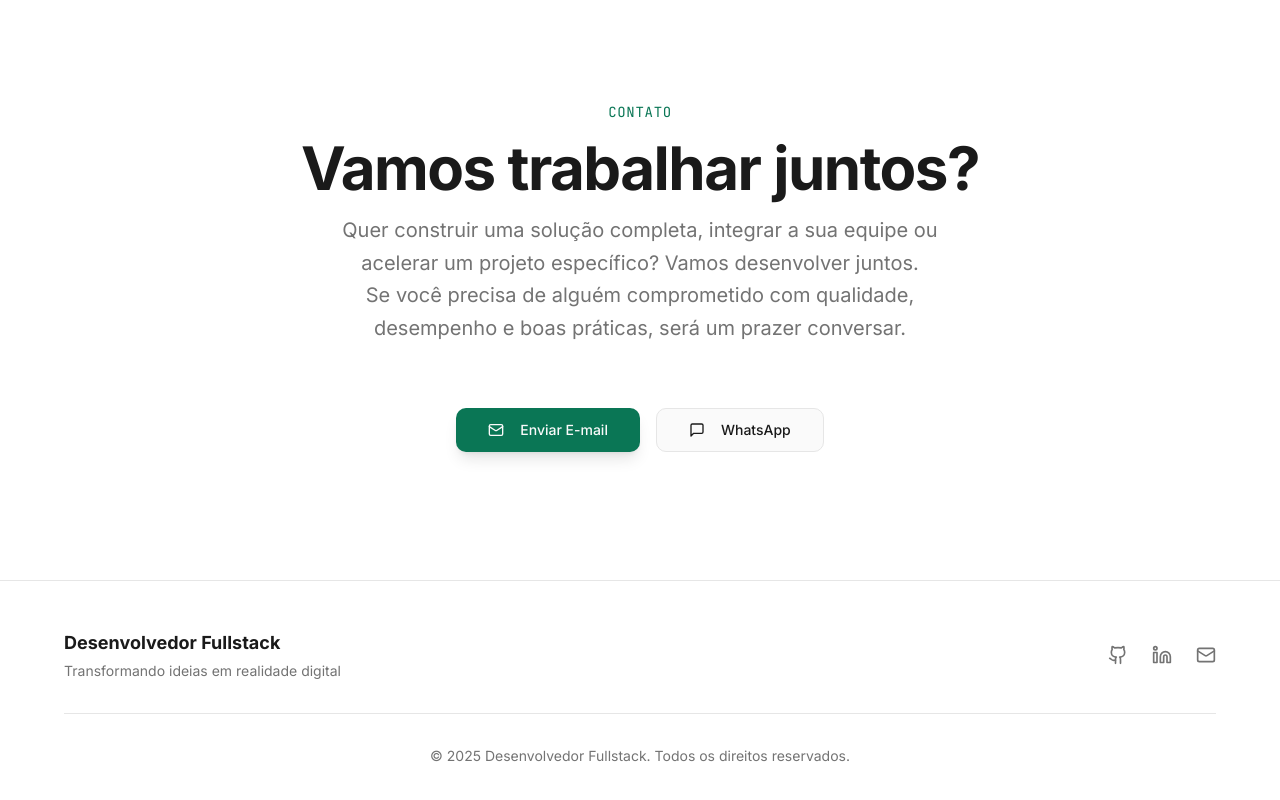
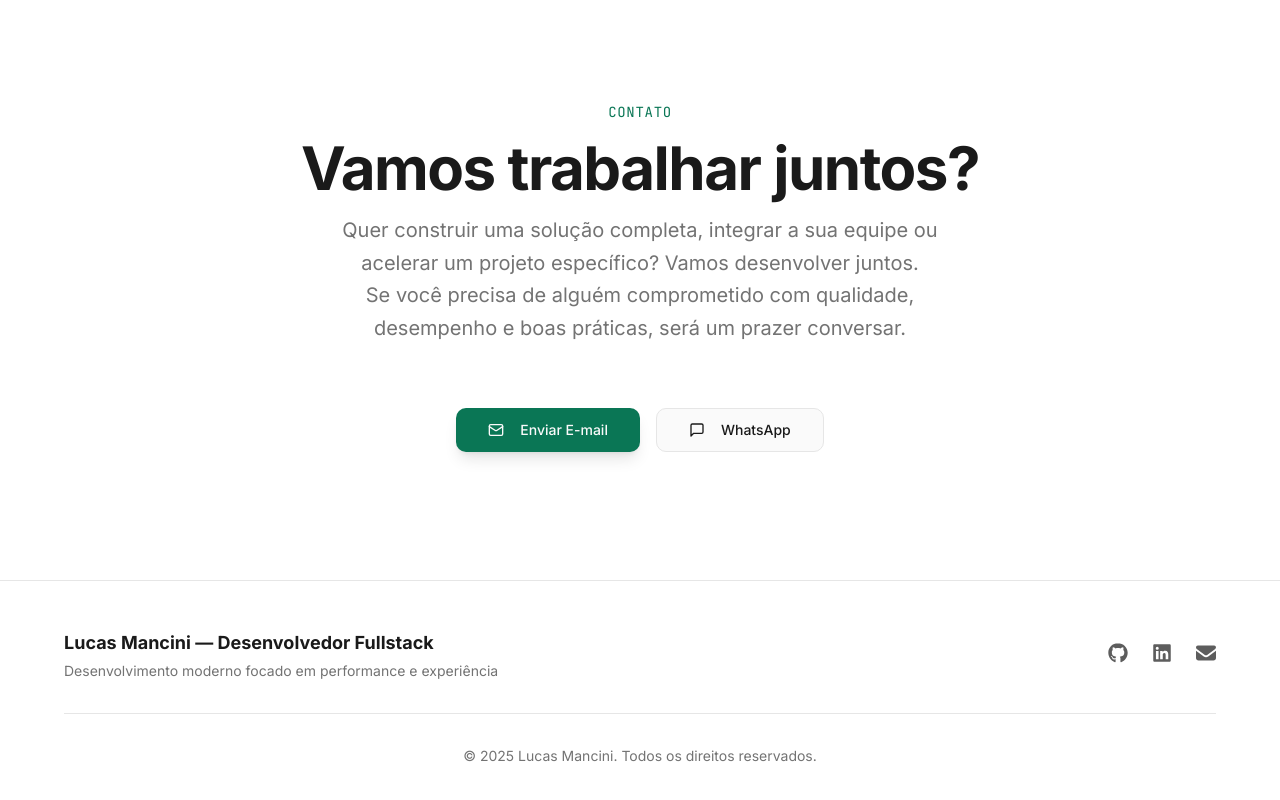
Before and after one commit to mancinilucas/my-portfolio, a React (Vite) app: page / in a window 1280 px wide. Shown: the part 4056-4856 px from the top of the page. Built offline with nearby package versions, Linux system fonts and the light colour scheme; the HTML template or start-up script is replaced by a standard one.

Commit message:
add: Footer done

```diff
--- a/src/components/Footer.tsx
+++ b/src/components/Footer.tsx
@@ -1,48 +1,60 @@
-import { Github, Linkedin, Mail } from "lucide-react";
+import { FontAwesomeIcon } from "@fortawesome/react-fontawesome";
+import { faGithub, faLinkedin } from "@fortawesome/free-brands-svg-icons";
+import { faEnvelope } from "@fortawesome/free-solid-svg-icons";
 
 const Footer = () => {
   return (
     <footer className="border-t border-border py-12 px-4">
       <div className="max-w-6xl mx-auto">
         <div className="flex flex-col md:flex-row justify-between items-center gap-6">
+          {/* Texto principal atualizado (versão profissional/corporativa) */}
           <div className="text-center md:text-left">
-            <p className="font-bold text-lg">Desenvolvedor Fullstack</p>
+            <p className="font-bold text-lg">
+              Lucas Mancini — Desenvolvedor Fullstack
+            </p>
             <p className="text-sm text-muted-foreground mt-1">
-              Transformando ideias em realidade digital
+              Desenvolvimento moderno focado em performance e experiência
             </p>
           </div>
 
+          {/* Ícones sociais com microinteração */}
           <div className="flex gap-6">
             <a
-              href="https://github.com"
+              href="https://github.com/mancinilucas"
               target="_blank"
               rel="noopener noreferrer"
-              className="text-muted-foreground hover:text-primary transition-colors"
               aria-label="GitHub"
+              className="opacity-70 hover:opacity-100 hover:scale-110 transition-all duration-200 ease-out"
             >
-              <Github className="h-5 w-5" />
+              <FontAwesomeIcon icon={faGithub} className="h-5 w-5" />
             </a>
+
             <a
-              href="https://linkedin.com"
+              href="https://www.linkedin.com/in/lucasgmancini/"
               target="_blank"
               rel="noopener noreferrer"
-              className="text-muted-foreground hover:text-primary transition-colors"
               aria-label="LinkedIn"
+              className="opacity-70 hover:opacity-100 hover:scale-110 transition-all duration-200 ease-out"
             >
-              <Linkedin className="h-5 w-5" />
+              <FontAwesomeIcon icon={faLinkedin} className="h-5 w-5" />
             </a>
+
             <a
-              href="mailto:contato@exemplo.com"
-              className="text-muted-foreground hover:text-primary transition-colors"
+              href="mailto:mancinilucas05@gmail.com"
               aria-label="Email"
+              className="opacity-70 hover:opacity-100 hover:scale-110 transition-all duration-200 ease-out"
             >
-              <Mail className="h-5 w-5" />
+              <FontAwesomeIcon icon={faEnvelope} className="h-5 w-5" />
             </a>
           </div>
         </div>
 
+        {/* Copyright enxuto */}
         <div className="mt-8 pt-8 border-t border-border text-center text-sm text-muted-foreground">
-          <p>© {new Date().getFullYear()} Desenvolvedor Fullstack. Todos os direitos reservados.</p>
+          <p>
+            © {new Date().getFullYear()} Lucas Mancini. Todos os direitos
+            reservados.
+          </p>
         </div>
       </div>
     </footer>
```
